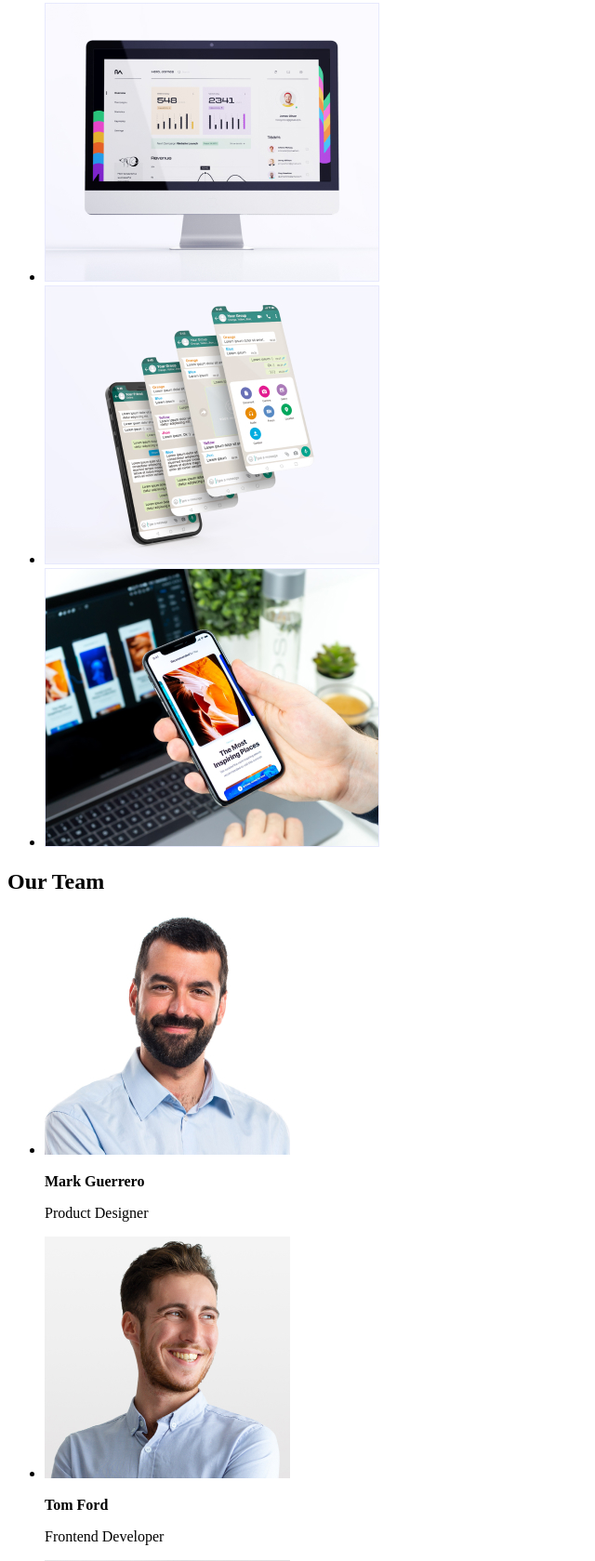
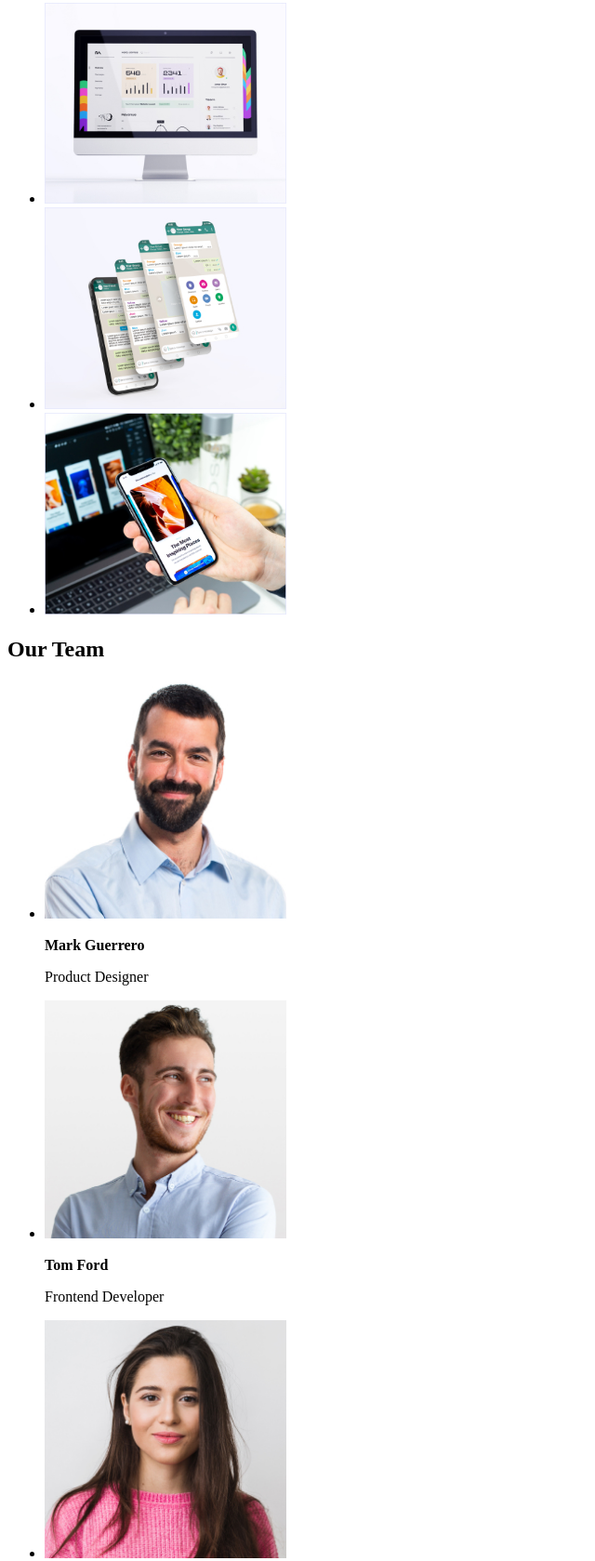
Before and after one commit to nyotnoti08/goit-markup-hw-01, a plain HTML site: page index.html in a window 1280 px wide. Shown: the part 645-2324 px from the top of the page at 93% size, without its empty margins (0-640 px from the left). Drawn offline with Linux system fonts and the light colour scheme.

Commit message:
Update index.html

```diff
--- a/index.html
+++ b/index.html
@@ -67,34 +67,34 @@
 
       <h2>What are we Doing</h2>
       <ul>
-        <li><img src="images/img1.jpg" alt="img1" /></li>
-        <li><img src="images/img2.jpg" alt="img2" /></li>
-        <li><img src="images/img3.jpg" alt="img3" /></li>
+        <li><img src="images/img1.jpg" alt="img1" width="260" /></li>
+        <li><img src="images/img2.jpg" alt="img2" width="260" /></li>
+        <li><img src="images/img3.jpg" alt="img3" width="260" /></li>
       </ul>
 
       <h2>Our Team</h2>
 
       <ul>
         <li>
-          <img src="images/team1.jpg" alt="" />
+          <img src="images/team1.jpg" alt="person1" width="260" />
           <p><b>Mark Guerrero</b></p>
           <p>Product Designer</p>
         </li>
 
         <li>
-          <img src="images/team2.jpg" alt="" />
+          <img src="images/team2.jpg" alt="person2" width="260" />
           <p><b>Tom Ford</b></p>
           <p>Frontend Developer</p>
         </li>
 
         <li>
-          <img src="images/team3.jpg" alt="" />
+          <img src="images/team3.jpg" alt="person3" width="260" />
           <p><b>Camila Garcia</b></p>
           <p>Marketing</p>
         </li>
 
         <li>
-          <img src="images/team4.jpg" alt="" />
+          <img src="images/team4.jpg" alt="person4" width="260" />
           <p><b>Daniel Wilson</b></p>
           <p>UI Designer</p>
         </li>
```
